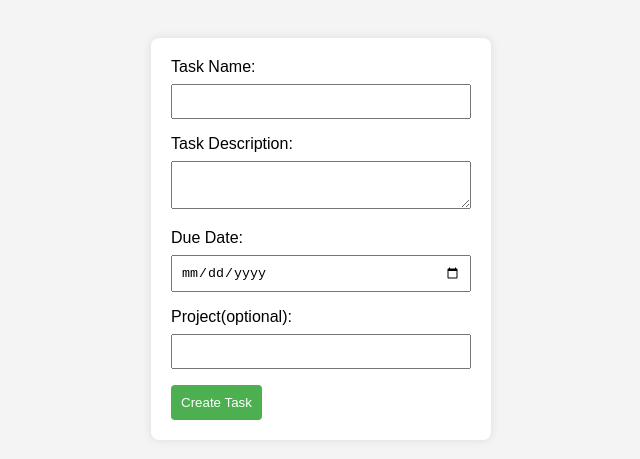
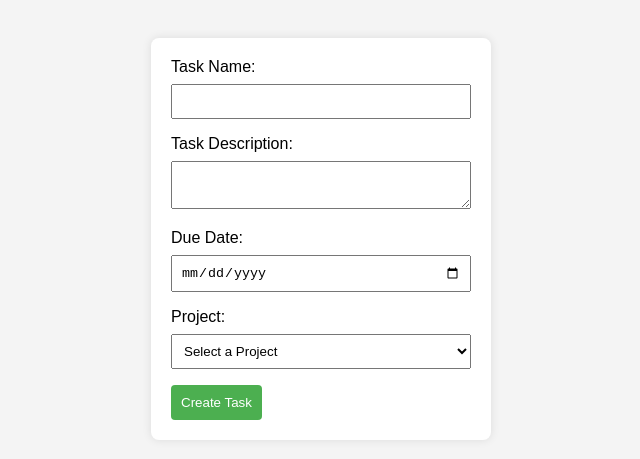
Before and after one commit to jonnyvector/to-do-list, a website built with webpack: page dist/index.html in a window 1280 px wide. Shown: the part 161-620 px from the top of the page, without its empty margins (319-959 px from the left). Built offline with nearby package versions, Linux system fonts and the light colour scheme.

Commit message:
Add html dropdown with dynamic projects

```diff
--- a/src/addProject.js
+++ b/src/addProject.js
@@ -1,4 +1,6 @@
 import { createProject } from "./createProject";
+const projectsDropDown = document.getElementById("projectId");
+console.log(projectsDropDown);
 
 let projectsArray = [];
 
@@ -16,7 +18,16 @@ const beans = createProject("Beans");
 addProject(shopify);
 addProject(beans);
 
-// console.log(shopify);
+addProject().projectsArray.forEach((project) => {
+  let option = document.createElement("option");
+  option.setAttribute("value", project.id);
+  console.log(option);
+
+  let optionText = document.createTextNode(project.name);
+  option.appendChild(optionText);
+
+  projectsDropDown.appendChild(option);
+});
 
 console.log(addProject().projectsArray);
 
--- a/src/style.css
+++ b/src/style.css
@@ -23,7 +23,8 @@ label {
 }
 
 input,
-textarea {
+textarea,
+select {
   width: 100%;
   padding: 8px;
   margin-bottom: 16px;
```
Also changed, not shown: dist/bundle.js, dist/index.html.
